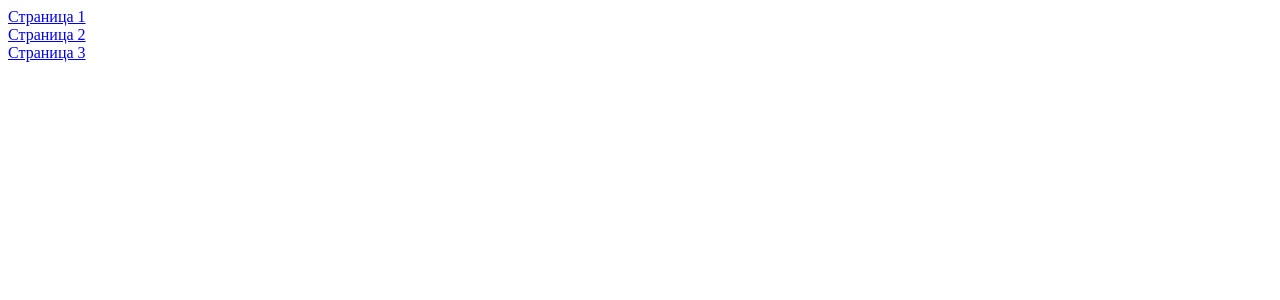
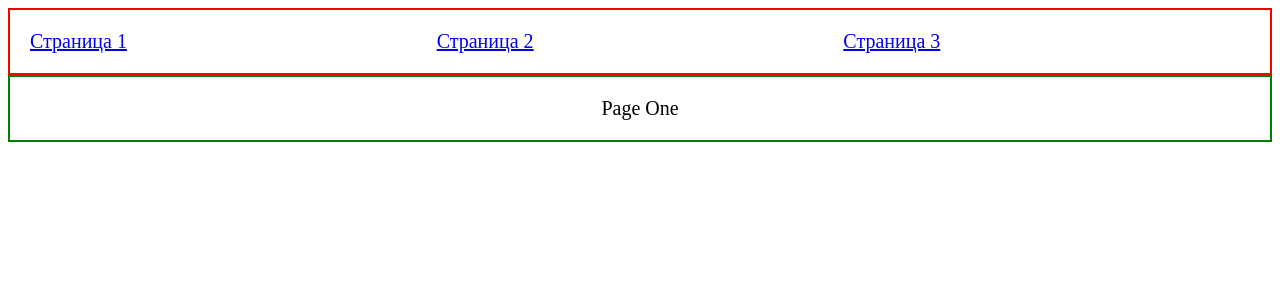
Before and after one commit to maxim-bagriantsev/SoccerStar, a React (Create React App) app: page /pageone in a window 1280 px wide. Shown: the top 300 px of the page. Built offline with nearby package versions, Linux system fonts and the light colour scheme.

Commit message:
add Router

```diff
--- a/src/App.js
+++ /dev/null
@@ -1,10 +0,0 @@
-import React from "react";
-import Header from './Header'
-
-const App = () => {
-    return (
-        <Header />
-    )
-}
-
-export default App;
--- /dev/null
+++ b/src/App/App.css
@@ -0,0 +1,10 @@
+.main {
+
+}
+
+.content {
+    font-size: 20px;
+    text-align: center;
+    padding: 20px;
+    border: 2px solid green;
+}
--- /dev/null
+++ b/src/App/App.js
@@ -0,0 +1,26 @@
+import React from "react";
+import './App.css'
+
+import {BrowserRouter as Router, Route} from 'react-router-dom'
+import PageOne from "../PageOne/PageOne";
+import PageTwo from "../PageTwo/PageTwo";
+import PageFree from "../PageFree/PageFree";
+import Header from "../Header/Header";
+
+
+const App = () => {
+    return (
+        <Router>
+            <div className='main'>
+                <Header/>
+                <div className='content'>
+                    <Route path='/pageone' component={PageOne}/>
+                    <Route path='/pagetwo' component={PageTwo}/>
+                    <Route path='/pagefree' component={PageFree}/>
+                </div>
+            </div>
+        </Router>
+    )
+}
+
+export default App;
--- a/src/Header.jsx
+++ /dev/null
@@ -1,21 +0,0 @@
-import React from 'react'
-import PageOne from "./PageOne";
-import PageTwo from "./PageTwo";
-import PageFree from "./PageFree";
-
-import {BrowserRouter as Router, Route} from "react-router-dom";
-
-const Header = () => {
-
-    return (
-        <Router>
-            <div>
-                <PageOne/>
-                <PageTwo/>
-                <PageFree/>
-            </div>
-        </Router>
-    )
-}
-
-export default Header;
--- /dev/null
+++ b/src/Header/Header.jsx
@@ -0,0 +1,20 @@
+import React from 'react';
+import s from './Header.module.css'
+import {NavLink} from "react-router-dom";
+
+const Header = () => {
+    return (
+        <nav className={s.navBar}>
+            <div className={s.header}>
+                <NavLink to='/pageone'>Страница 1</NavLink>
+            </div>
+            <div className={s.header}>
+                <NavLink to='/pagetwo'>Страница 2</NavLink>
+            </div>
+            <div className={s.header}>
+                <NavLink to='/pagefree'>Страница 3</NavLink>
+            </div>
+        </nav>)
+}
+
+export default Header;
--- /dev/null
+++ b/src/Header/Header.module.css
@@ -0,0 +1,15 @@
+.navBar {
+    display: grid;
+
+    grid-template-areas:
+    'a a a';
+
+    border: 2px solid red;
+    padding: 20px;
+}
+
+.header {
+    font-size: 20px;
+    text-decoration: none;
+    color: black;
+}
--- a/src/PageFree.jsx
+++ /dev/null
@@ -1,12 +0,0 @@
-import React from "react";
-import {Link} from "react-router-dom";
-
-const PageFree = () => {
-    return (
-        <div>
-            <Link to='/pageFree'>Страница 3</Link>
-        </div>
-    )
-}
-
-export default PageFree;
--- /dev/null
+++ b/src/PageFree/PageFree.jsx
@@ -0,0 +1,11 @@
+import React from "react";
+
+const PageFree = () => {
+    return (
+        <div>
+            Page Free
+        </div>
+    )
+}
+
+export default PageFree
--- a/src/PageOne.jsx
+++ b/src/PageOne/PageOne.jsx
@@ -1,10 +1,9 @@
 import React from "react";
-import {Link} from "react-router-dom";
 
 const PageOne = () => {
     return (
         <div>
-            <Link to='/pageOne'>Страница 1</Link>
+            Page One
         </div>
     )
 }
--- a/src/PageTwo.jsx
+++ b/src/PageTwo/PageTwo.jsx
@@ -1,10 +1,9 @@
 import React from "react";
-import {Link} from "react-router-dom";
 
 const PageTwo = () => {
     return (
         <div>
-            <Link to='/pageTwo'>Страница 2</Link>
+            Page Two
         </div>
     )
 }
--- a/src/index.js
+++ b/src/index.js
@@ -1,8 +1,7 @@
 import React from 'react';
 import ReactDOM from 'react-dom';
 
-
-import App from './App'
+import App from './App/App'
 
 ReactDOM.render(
     <App />,
```
